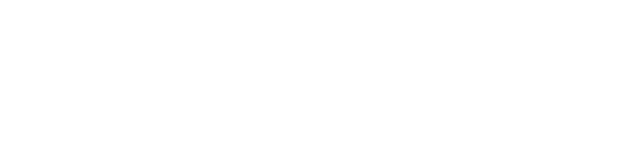
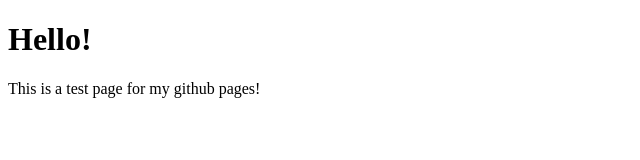
Before and after one commit to Ingle7/cingle7.github.io, a plain HTML site: page index.html in a window 1280 px wide. Shown: the whole page, without its empty margins (0-640 px from the left). Drawn offline with Linux system fonts and the light colour scheme.

Commit message:
added basic content to index.html

```diff
--- a/index.html
+++ b/index.html
@@ -6,6 +6,7 @@
     <title>Github Pages Test</title>
 </head>
 <body>
-
+    <h1>Hello!</h1>
+    <p>This is a test page for my github pages!</p>
 </body>
 </html>
```
